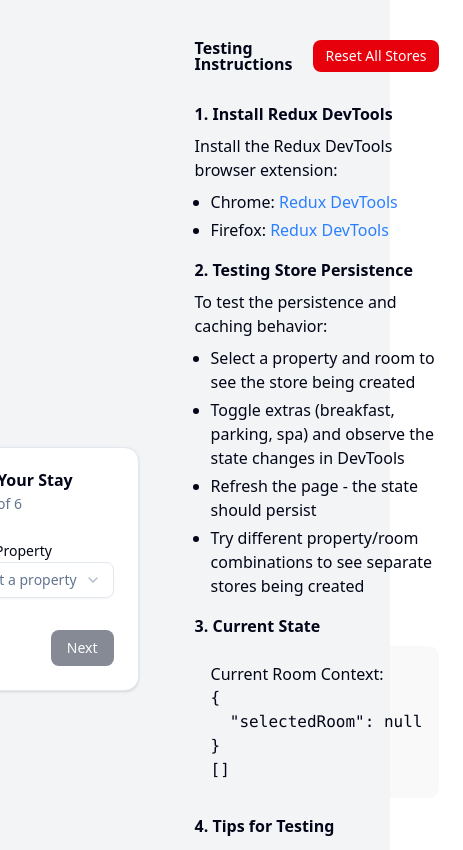
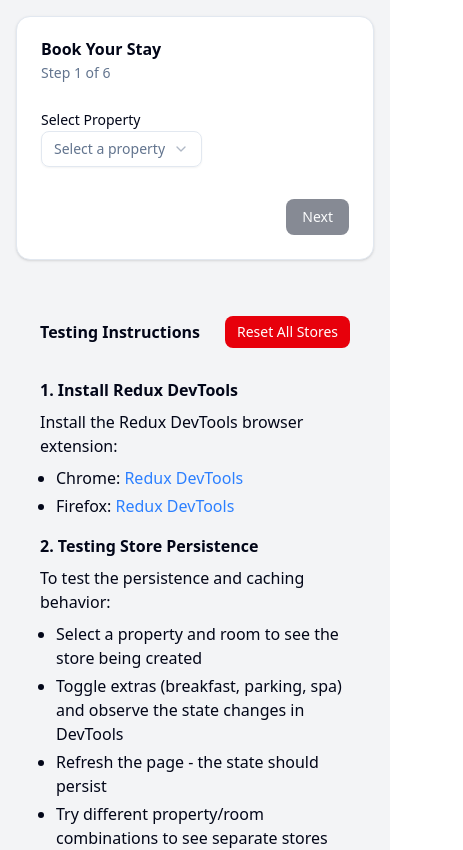
Before and after one commit to mebusmein/zustand-booking, a React (Vite) app: page / in a window 390 px wide. Shown: the top 850 px of the page, 463 px wide, since content can reach past the window. Built offline with nearby package versions, Linux system fonts and the light colour scheme.

Commit message:
fix: improve mobile layout for booking form and instructions

```diff
--- a/src/App.tsx
+++ b/src/App.tsx
@@ -6,11 +6,11 @@ function App() {
   return (
     <BookingProviders>
       <div className="min-h-screen bg-gray-100 p-4">
-        <div className="mx-auto flex h-full min-h-[calc(100vh-2rem)] max-w-7xl items-center justify-center gap-8">
-          <div className="flex max-w-2xl flex-1 justify-end">
+        <div className="mx-auto flex h-full min-h-[calc(100vh-2rem)] max-w-7xl flex-col items-center justify-center gap-8 md:flex-row">
+          <div className="flex w-full max-w-2xl flex-1 justify-center md:justify-end">
             <MultiStepBookingForm />
           </div>
-          <div className="w-96">
+          <div className="w-full md:w-96">
             <DevToolsInstructions />
           </div>
         </div>
```
